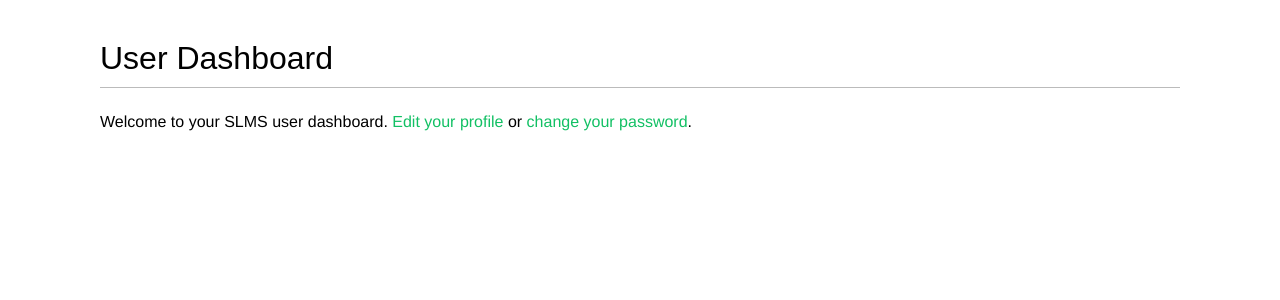
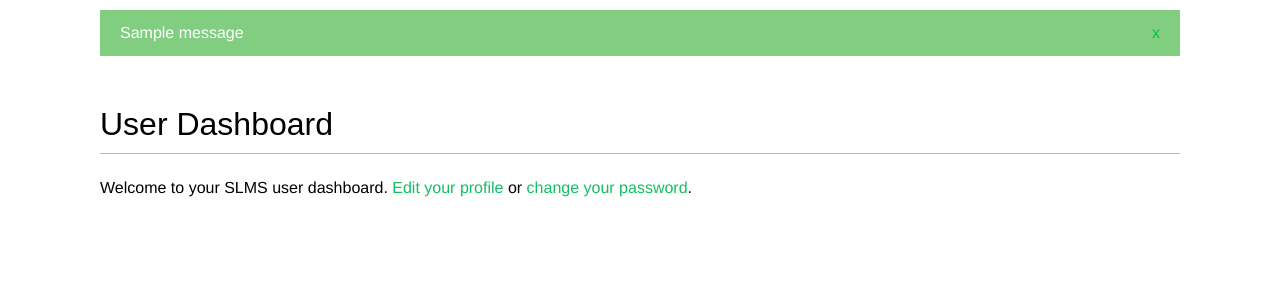
Before and after one commit to rscottjohnson/SLMSv2, a Django app: page /account/ in a window 1280 px wide. Shown: the part 48-348 px from the top of the page. Run offline with Django 3.2, Linux system fonts and the light colour scheme; a user stored in the database is signed in; tables that the repository leaves empty hold one stand-in row (values such as "Sample post"); one stand-in notice (Sample message) is shown; some web fonts are replaced.

Commit message:
Added messages to the user

```diff
--- a/account/templates/base.html
+++ b/account/templates/base.html
@@ -30,6 +30,16 @@
         {% endif %}
       </span>
     </div>
+    {% if messages %}
+    <ul class="messages">
+      {% for message in messages %}
+      <li class="{{ message.tags }}">
+        {{ message|safe }}
+        <a href="#" class="close">x</a>
+      </li>
+      {% endfor %}
+    </ul>
+    {% endif %}
     <div id="content">
       {% block content %}
       {% endblock %}
--- a/account/views.py
+++ b/account/views.py
@@ -1,5 +1,6 @@
 from django.http import HttpResponse
 from django.shortcuts import render
+from django.contrib import messages
 from django.contrib.auth import authenticate, login
 from django.contrib.auth.decorators import login_required
 from .forms import LoginForm, UserRegistrationForm, UserEditForm, ProfileEditForm
@@ -62,6 +63,10 @@ def edit(request):
     if user_form.is_valid() and profile_form.is_valid():
       user_form.save()
       profile_form.save()
+      # Post a message to the user
+      messages.success(request, 'Profile updated successfully')
+    else:
+      messages.error(request, 'Error updating your profile')
   else:
     user_form = UserEditForm(instance=request.user)
     profile_form = ProfileEditForm(instance=request.user.profile)
```
